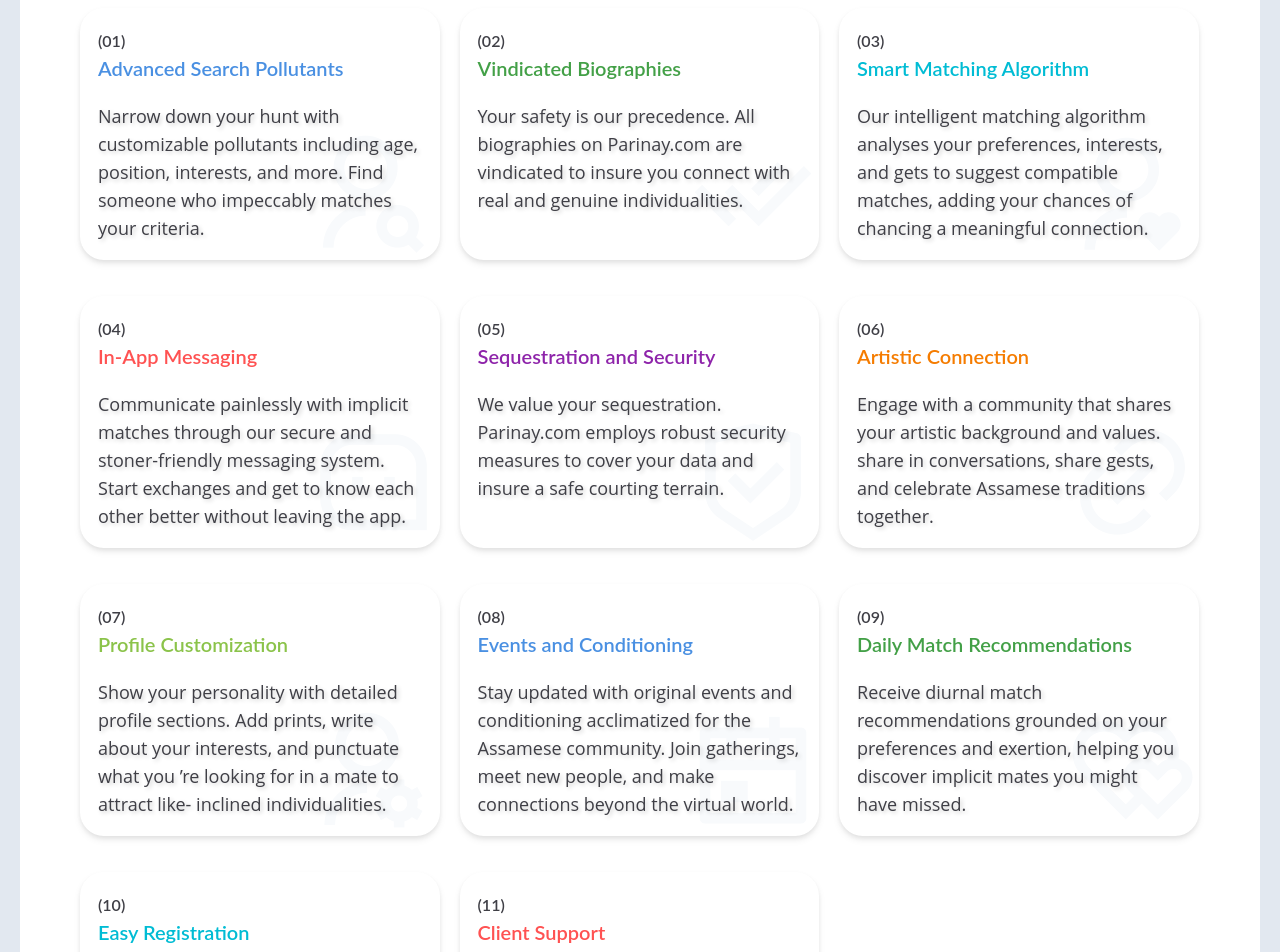
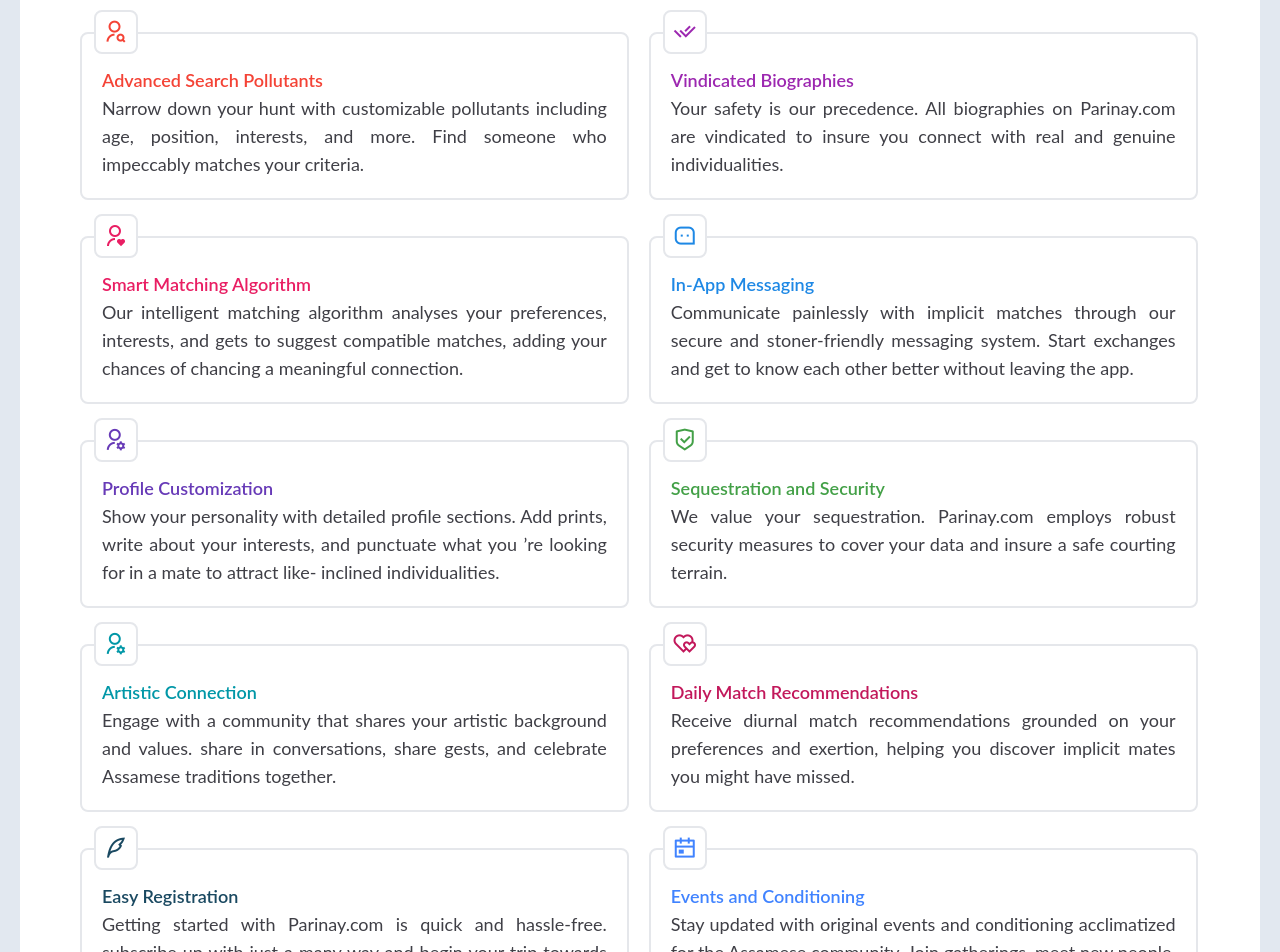
Before and after one commit to JyotiInHex/Parinay, a React (Create React App) app: page /features in a window 1280 px wide. Shown: the part 460-1412 px from the top of the page. Built offline with nearby package versions, Linux system fonts and the light colour scheme; the HTML template or start-up script is replaced by a standard one.

Commit message:
new update

```diff
--- a/src/pages/features.jsx
+++ b/src/pages/features.jsx
@@ -13,170 +13,71 @@ const services = () => {
             Features
           </h1>
         </figure>
-        <div className="bg-white w-full h-full p-10 rounded-2xl text-lg text-zinc-700 font-lato font-medium">
-          <h6 className="px-5 text-justify">
+        <div className="bg-white w-full h-full p-10 rounded-2xl">
+          <h6 className="px-5 text-justify text-lg text-zinc-700 font-lato font-medium">
             At <strong>Parinay</strong>, we flatter ourselves on offering a
             comprehensive set of features that enhance your online courting
             experience. Our platform is designed to make chancing your perfect
             Assamese match both pleasurable and effective. Then’s what you can
-            anticipate from our point-rich app
+            anticipate from our point-rich app -
           </h6>
-          <div className="flex flex-wrap gap-5 px-5 mb-5">
-            <div className="relative overflow-hidden z-10 w-[32.1%] h-auto mt-4 p-4 rounded-3xl border-2 bg-[#ffffff] drop-shadow-md border-transparent transition-all hover:border-[#4A90E2]">
-              <i className="ri-user-search-line absolute right-0 bottom-0 text-9xl z-[-1] text-slate-50 pointer-events-none"></i>
-              <span className="text-base text-zinc-700 font-lato font-semibold">
-                (01)
-              </span>
-              <h5 className="text-xl text-[#4A90E2] font-lato font-semibold">
-                Advanced Search Pollutants
-              </h5>
-              <p className="text-lg text-zinc-700 text-shadow-md font-opensans font-normal mt-5">
-                Narrow down your hunt with customizable pollutants including
-                age, position, interests, and more. Find someone who impeccably
-                matches your criteria.
-              </p>
-            </div>
-            <div className="relative overflow-hidden z-10 w-[32.1%] h-auto mt-4 p-4 rounded-3xl border-2 bg-[#ffffff] drop-shadow-md border-transparent transition-all hover:border-[#43A047]">
-              <i className="ri-check-double-line absolute right-0 bottom-0 text-9xl z-[-1] text-slate-50  pointer-events-none"></i>
-              <span className="text-base text-zinc-700 font-lato font-semibold">
-                (02)
-              </span>
-              <h5 className="text-xl text-[#43A047] font-lato font-semibold">
-                Vindicated Biographies
-              </h5>
-              <p className="text-lg text-zinc-700 text-shadow-md font-opensans font-normal mt-5">
-                Your safety is our precedence. All biographies on Parinay.com
-                are vindicated to insure you connect with real and genuine
-                individualities.
-              </p>
-            </div>
-            <div className="relative overflow-hidden z-10 w-[32.1%] h-auto mt-4 p-4 rounded-3xl border-2 bg-[#ffffff] drop-shadow-md border-transparent transition-all hover:border-[#00bcd4]">
-              <i className="ri-user-heart-line absolute right-0 bottom-0 text-9xl z-[-1] text-slate-50 pointer-events-none"></i>
-              <span className="text-base text-zinc-700 font-lato font-semibold">
-                (03)
-              </span>
-              <h5 className="text-xl text-[#00bcd4] font-lato font-semibold">
-                Smart Matching Algorithm
-              </h5>
-              <p className="text-lg text-zinc-700 text-shadow-md font-opensans font-normal mt-5">
-                {" "}
-                Our intelligent matching algorithm analyses your preferences,
-                interests, and gets to suggest compatible matches, adding your
-                chances of chancing a meaningful connection.
-              </p>
-            </div>
-            <div className="relative overflow-hidden z-10 w-[32.1%] h-auto mt-4 p-4 rounded-3xl border-2 bg-[#ffffff] drop-shadow-md border-transparent transition-all hover:border-[#FF5252]">
-              <i className="ri-message-3-line absolute right-0 bottom-0 text-9xl z-[-1] text-slate-50 pointer-events-none"></i>
-              <span className="text-base text-zinc-700 font-lato font-semibold">
-                (04)
-              </span>
-              <h5 className="text-xl text-[#FF5252] font-lato font-semibold">
-                In-App Messaging
-              </h5>
-              <p className="text-lg text-zinc-700 text-shadow-md font-opensans font-normal mt-5">
-                Communicate painlessly with implicit matches through our secure
-                and stoner-friendly messaging system. Start exchanges and get to
-                know each other better without leaving the app.{" "}
-              </p>
-            </div>
-            <div className="relative overflow-hidden z-10 w-[32.1%] h-auto mt-4 p-4 rounded-3xl border-2 bg-[#ffffff] drop-shadow-md border-transparent transition-all hover:border-[#8E24AA]">
-              <i className="ri-shield-check-line absolute right-0 bottom-0 text-9xl z-[-1] text-slate-50  pointer-events-none"></i>
-              <span className="text-base text-zinc-700 font-lato font-semibold">
-                (05)
-              </span>
-              <h5 className="text-xl text-[#8E24AA] font-lato font-semibold">
-                Sequestration and Security
-              </h5>
-              <p className="text-lg text-zinc-700 text-shadow-md font-opensans font-normal mt-5">
-                We value your sequestration. Parinay.com employs robust security
-                measures to cover your data and insure a safe courting terrain.
-              </p>
-            </div>
-            <div className="relative overflow-hidden z-10 w-[32.1%] h-auto mt-4 p-4 rounded-3xl border-2 bg-[#ffffff] drop-shadow-md border-transparent transition-all hover:border-[#F57C00]">
-              <i className="ri-link absolute right-0 bottom-0 text-9xl z-[-1] text-slate-50 pointer-events-none"></i>
-              <span className="text-base text-zinc-700 font-lato font-semibold">
-                (06)
-              </span>
-              <h5 className="text-xl text-[#F57C00] font-lato font-semibold">
-                Artistic Connection
-              </h5>
-              <p className="text-lg text-zinc-700 text-shadow-md font-opensans font-normal mt-5">
-                Engage with a community that shares your artistic background and
-                values. share in conversations, share gests, and celebrate
-                Assamese traditions together.
-              </p>
-            </div>
-            <div className="relative overflow-hidden z-10 w-[32.1%] h-auto mt-4 p-4 rounded-3xl border-2 bg-[#ffffff] drop-shadow-md border-transparent transition-all hover:border-[#8BC34A]">
-              <i className="ri-user-settings-line absolute right-0 bottom-0 text-9xl z-[-1] text-slate-50 pointer-events-none"></i>
-              <span className="text-base text-zinc-700 font-lato font-semibold">
-                (07)
-              </span>
-              <h5 className="text-xl text-[#8BC34A] font-lato font-semibold">
-                Profile Customization
-              </h5>
-              <p className="text-lg text-zinc-700 text-shadow-md font-opensans font-normal mt-5">
-                Show your personality with detailed profile sections. Add
-                prints, write about your interests, and punctuate what you ’re
-                looking for in a mate to attract like- inclined individualities.
-              </p>
-            </div>
-            <div className="relative overflow-hidden z-10 w-[32.1%] h-auto mt-4 p-4 rounded-3xl border-2 bg-[#ffffff] drop-shadow-md border-transparent transition-all hover:border-[#4A90E2]">
-              <i className="ri-calendar-event-line absolute right-0 bottom-0 text-9xl z-[-1] text-slate-50 pointer-events-none"></i>
-              <span className="text-base text-zinc-700 font-lato font-semibold">
-                (08)
-              </span>
-              <h5 className="text-xl text-[#4A90E2] font-lato font-semibold">
-                Events and Conditioning
-              </h5>
-              <p className="text-lg text-zinc-700 text-shadow-md font-opensans font-normal mt-5">
-                Stay updated with original events and conditioning acclimatized
-                for the Assamese community. Join gatherings, meet new people,
-                and make connections beyond the virtual world.
-              </p>
-            </div>
-            <div className="relative overflow-hidden z-10 w-[32.1%] h-auto mt-4 p-4 rounded-3xl border-2 bg-[#ffffff] drop-shadow-md border-transparent transition-all hover:border-[#43A047]">
-              <i className="ri-hearts-line absolute right-0 bottom-0 text-9xl z-[-1] text-slate-50 pointer-events-none"></i>
-              <span className="text-base text-zinc-700 font-lato font-semibold">
-                (09)
-              </span>
-              <h5 className="text-xl text-[#43A047] font-lato font-semibold">
-                Daily Match Recommendations
-              </h5>
-              <p className="text-lg text-zinc-700 text-shadow-md font-opensans font-normal mt-5">
-                Receive diurnal match recommendations grounded on your
-                preferences and exertion, helping you discover implicit mates
-                you might have missed.
-              </p>
-            </div>
-            <div className="relative overflow-hidden z-10 w-[32.1%] h-auto mt-4 p-4 rounded-3xl border-2 bg-[#ffffff] drop-shadow-md border-transparent transition-all hover:border-[#00bcd4]">
-              <i className="ri-quill-pen-line absolute right-0 bottom-0 text-9xl z-[-1] text-slate-50 pointer-events-none"></i>
-              <span className="text-base text-zinc-700 font-lato font-semibold">
-                (10)
-              </span>
-              <h5 className="text-xl text-[#00bcd4] font-lato font-semibold">
-                Easy Registration
-              </h5>
-              <p className="text-lg text-zinc-700 text-shadow-md font-opensans font-normal mt-5">
-                Getting started with Parinay.com is quick and hassle-free.
-                subscribe up with just a many way and begin your trip towards
-                chancing love.
-              </p>
-            </div>
-            <div className="relative overflow-hidden z-10 w-[32.1%] h-auto mt-4 p-4 rounded-3xl border-2 bg-[#ffffff] drop-shadow-md border-transparent transition-all hover:border-[#FF5252]">
-              <i className="ri-customer-service-2-line absolute right-0 bottom-0 text-9xl z-[-1] text-slate-50 pointer-events-none"></i>
-              <span className="text-base text-zinc-700 font-lato font-semibold">
-                (11)
-              </span>
-              <h5 className="text-xl text-[#FF5252] font-lato font-semibold">
-                Client Support
-              </h5>
-              <p className="text-lg text-zinc-700 text-shadow-md font-opensans font-normal mt-5">
-                Our devoted client support platoon is then to help you with any
-                queries or enterprises, icing a smooth and pleasurable
-                experience on our platform.
-              </p>
-            </div>
-          </div>
+          <ul className="flex flex-wrap gap-x-5 gap-y-9 px-5 mt-10 mb-5">
+            <li className="relative w-[49%] h-auto bg-transparent rounded-lg border-2 p-5">
+              <i className="ri-user-search-line absolute -top-6 left-3 w-8 h-8 p-5 border-2 bg-white flex items-center justify-center rounded-lg text-2xl text-[#f44336]"></i>
+              <h5 className="text-lg text-[#f44336] font-lato font-semibold mt-3">Advanced Search Pollutants</h5>
+              <p className="text-lg text-zinc-700 text-justify font-lato">Narrow down your hunt with customizable pollutants including age, position, interests, and more. Find someone who impeccably matches your criteria.</p>
+            </li>
+            <li className="relative w-[49%] h-auto bg-transparent rounded-lg border-2 p-5">
+              <i className="ri-check-double-line absolute -top-6 left-3 w-8 h-8 p-5 border-2 bg-white flex items-center justify-center rounded-lg text-2xl text-[#9c27b0]"></i>
+              <h5 className="text-lg text-[#9c27b0] font-lato font-semibold mt-3">Vindicated Biographies</h5>
+              <p className="text-lg text-zinc-700 text-justify font-lato">Your safety is our precedence. All biographies on Parinay.com are vindicated to insure you connect with real and genuine individualities.</p>
+            </li>
+            <li className="relative w-[49%] h-auto bg-transparent rounded-lg border-2 p-5">
+              <i className="ri-user-heart-line absolute -top-6 left-3 w-8 h-8 p-5 border-2 bg-white flex items-center justify-center rounded-lg text-2xl text-[#e91e63]"></i>
+              <h5 className="text-lg text-[#e91e63] font-lato font-semibold mt-3">Smart Matching Algorithm</h5>
+              <p className="text-lg text-zinc-700 text-justify font-lato">Our intelligent matching algorithm analyses your preferences, interests, and gets to suggest compatible matches, adding your chances of chancing a meaningful connection.</p>
+            </li>
+            <li className="relative w-[49%] h-auto bg-transparent rounded-lg border-2 p-5">
+              <i className="ri-message-3-line absolute -top-6 left-3 w-8 h-8 p-5 border-2 bg-white flex items-center justify-center rounded-lg text-2xl text-[#1e88e5]"></i>
+              <h5 className="text-lg text-[#1e88e5] font-lato font-semibold mt-3">In-App Messaging</h5>
+              <p className="text-lg text-zinc-700 text-justify font-lato">Communicate painlessly with implicit matches through our secure and stoner-friendly messaging system. Start exchanges and get to know each other better without leaving the app.</p>
+            </li>
+            <li className="relative w-[49%] h-auto bg-transparent rounded-lg border-2 p-5">
+              <i className="ri-user-settings-line absolute -top-6 left-3 w-8 h-8 p-5 border-2 bg-white flex items-center justify-center rounded-lg text-2xl text-[#673ab7]"></i>
+              <h5 className="text-lg text-[#673ab7] font-lato font-semibold mt-3">Profile Customization</h5>
+              <p className="text-lg text-zinc-700 text-justify font-lato">Show your personality with detailed profile sections. Add prints, write about your interests, and punctuate what you ’re looking for in a mate to attract like- inclined individualities.</p>
+            </li>
+            <li className="relative w-[49%] h-auto bg-transparent rounded-lg border-2 p-5">
+              <i className="ri-shield-check-line absolute -top-6 left-3 w-8 h-8 p-5 border-2 bg-white flex items-center justify-center rounded-lg text-2xl text-[#43a047]"></i>
+              <h5 className="text-lg text-[#43a047] font-lato font-semibold mt-3">Sequestration and Security</h5>
+              <p className="text-lg text-zinc-700 text-justify font-lato"> We value your sequestration. Parinay.com employs robust security measures to cover your data and insure a safe courting terrain.</p>
+            </li>
+            <li className="relative w-[49%] h-auto bg-transparent rounded-lg border-2 p-5">
+              <i className="ri-user-settings-line absolute -top-6 left-3 w-8 h-8 p-5 border-2 bg-white flex items-center justify-center rounded-lg text-2xl text-[#0097a7]"></i>
+              <h5 className="text-lg text-[#0097a7] font-lato font-semibold mt-3">Artistic Connection</h5>
+              <p className="text-lg text-zinc-700 text-justify font-lato">Engage with a community that shares your artistic background and values. share in conversations, share gests, and celebrate Assamese traditions together.</p>
+            </li>
+            <li className="relative w-[49%] h-auto bg-transparent rounded-lg border-2 p-5">
+              <i className="ri-hearts-line absolute -top-6 left-3 w-8 h-8 p-5 border-2 bg-white flex items-center justify-center rounded-lg text-2xl text-[#c2185b]"></i>
+              <h5 className="text-lg text-[#c2185b] font-lato font-semibold mt-3">Daily Match Recommendations</h5>
+              <p className="text-lg text-zinc-700 text-justify font-lato">Receive diurnal match recommendations grounded on your preferences and exertion, helping you discover implicit mates you might have missed.</p>
+            </li>
+            <li className="relative w-[49%] h-auto bg-transparent rounded-lg border-2 p-5">
+              <i className="ri-quill-pen-line absolute -top-6 left-3 w-8 h-8 p-5 border-2 bg-white flex items-center justify-center rounded-lg text-2xl text-[#1a4961]"></i>
+              <h5 className="text-lg text-[#1a4961] font-lato font-semibold mt-3">Easy Registration</h5>
+              <p className="text-lg text-zinc-700 text-justify font-lato">Getting started with Parinay.com is quick and hassle-free. subscribe up with just a many way and begin your trip towards chancing love.</p>
+            </li>
+            <li className="relative w-[49%] h-auto bg-transparent rounded-lg border-2 p-5">
+              <i className="ri-calendar-event-line absolute -top-6 left-3 w-8 h-8 p-5 border-2 bg-white flex items-center justify-center rounded-lg text-2xl text-[#4083ff]"></i>
+              <h5 className="text-lg text-[#4083ff] font-lato font-semibold mt-3">Events and Conditioning</h5>
+              <p className="text-lg text-zinc-700 text-justify font-lato">Stay updated with original events and conditioning acclimatized for the Assamese community. Join gatherings, meet new people, and make connections beyond the virtual world.</p>
+            </li>
+            <li className="relative w-full h-auto bg-transparent rounded-lg border-2 p-5">
+              <i className="ri-customer-service-2-line absolute -top-6 left-3 w-8 h-8 p-5 border-2 bg-white flex items-center justify-center rounded-lg text-2xl text-[#4083ff]"></i>
+              <h5 className="text-lg text-[#4083ff] font-lato font-semibold mt-3">Client Support</h5>
+              <p className="text-lg text-zinc-700 text-justify font-lato">Our devoted client support platoon is then to help you with any queries or enterprises, icing a smooth and pleasurable experience on our platform.</p>
+            </li>
+          </ul>
           <h6 className="px-5 text-justify"><Link className="underline text-blue-700 font-semibold" to="/register">Join Parinay.com</Link> moment and explore these features designed to help you find your perfect Assamese match. Your trip to love thresholds then!</h6>
         </div>
       </div>
```
Also changed, not shown: src/pages/contact.jsx (+16 -1 lines).
